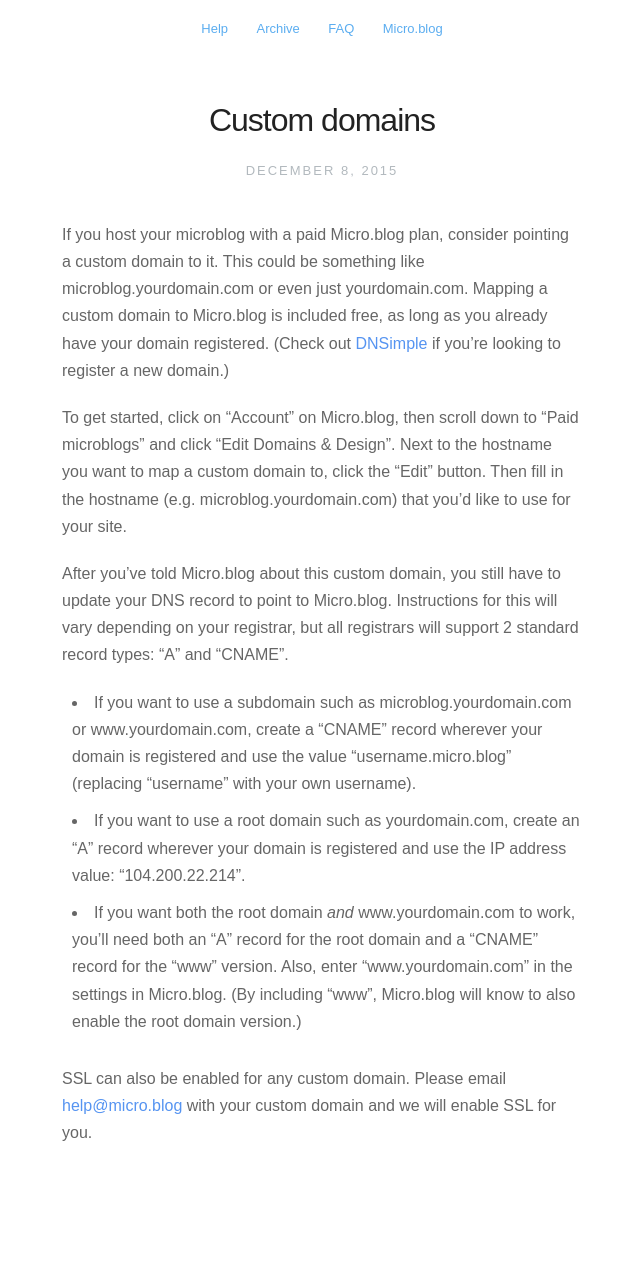
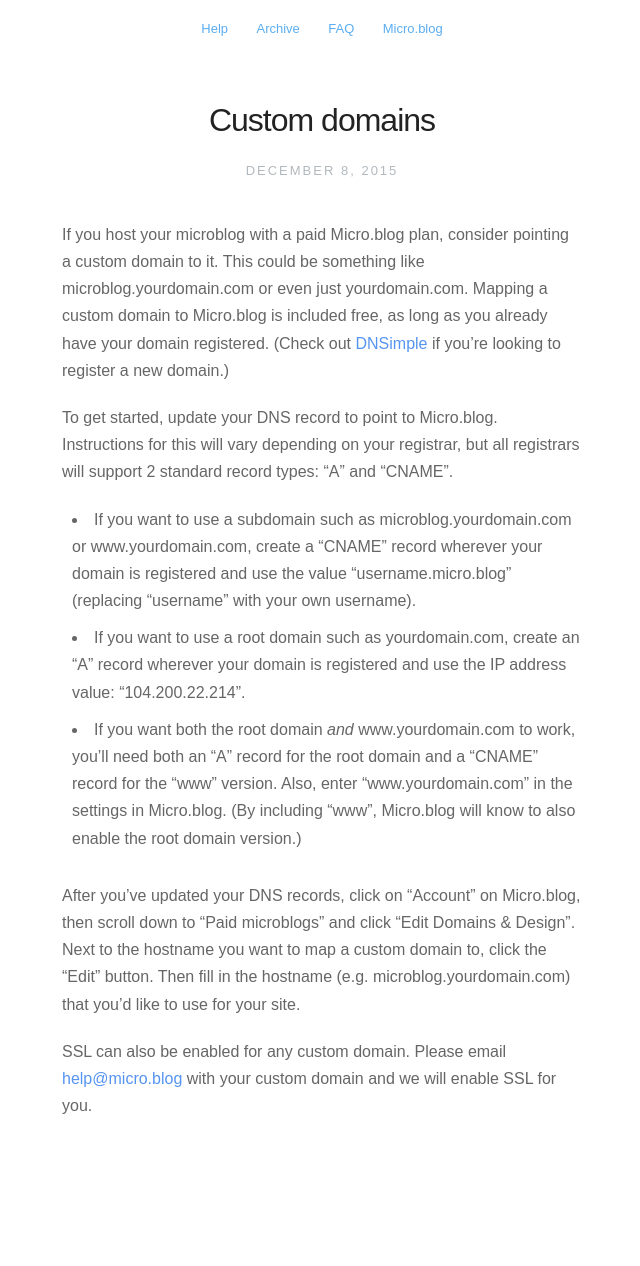
Before and after one commit to microdotblog/help.micro.blog, a Jekyll site: the page built from _posts/2015-12-08-custom-domains.markdown, in a window 1280 px wide. Shown: the whole page, without its empty margins (318-958 px from the left). Built offline with Jekyll 4.4.1, drawn with Linux system fonts in a browser that asks for light colours; nearby versions of some CDN libraries; after the commit the page ends 1239 px from its top, so only the background shows below that.

Commit message:
Updated help to reflect new order of updating DNS.

```diff
--- a/_posts/2015-12-08-custom-domains.markdown
+++ b/_posts/2015-12-08-custom-domains.markdown
@@ -6,12 +6,12 @@
 
 If you host your microblog with a paid Micro.blog plan, consider pointing a custom domain to it. This could be something like microblog.yourdomain.com or even just yourdomain.com. Mapping a custom domain to Micro.blog is included free, as long as you already have your domain registered. (Check out [DNSimple](https://dnsimple.com/r/9fc1dd2e59824b) if you're looking to register a new domain.)
 
-To get started, click on "Account" on Micro.blog, then scroll down to "Paid microblogs" and click "Edit Domains & Design". Next to the hostname you want to map a custom domain to, click the "Edit" button. Then fill in the hostname (e.g. microblog.yourdomain.com) that you'd like to use for your site.
-
-After you've told Micro.blog about this custom domain, you still have to update your DNS record to point to Micro.blog. Instructions for this will vary depending on your registrar, but all registrars will support 2 standard record types: "A" and "CNAME".
+To get started, update your DNS record to point to Micro.blog. Instructions for this will vary depending on your registrar, but all registrars will support 2 standard record types: "A" and "CNAME".
 
 * If you want to use a subdomain such as microblog.yourdomain.com or www.yourdomain.com, create a "CNAME" record wherever your domain is registered and use the value "username.micro.blog" (replacing "username" with your own username).
 * If you want to use a root domain such as yourdomain.com, create an "A" record wherever your domain is registered and use the IP address value: "104.200.22.214".
 * If you want both the root domain _and_ www.yourdomain.com to work, you'll need both an "A" record for the root domain and a "CNAME" record for the "www" version. Also, enter "www.yourdomain.com" in the settings in Micro.blog. (By including "www", Micro.blog will know to also enable the root domain version.)
 
+After you've updated your DNS records, click on "Account" on Micro.blog, then scroll down to "Paid microblogs" and click "Edit Domains & Design". Next to the hostname you want to map a custom domain to, click the "Edit" button. Then fill in the hostname (e.g. microblog.yourdomain.com) that you'd like to use for your site.
+
 SSL can also be enabled for any custom domain. Please email [help@micro.blog](mailto:help@micro.blog) with your custom domain and we will enable SSL for you.
```
